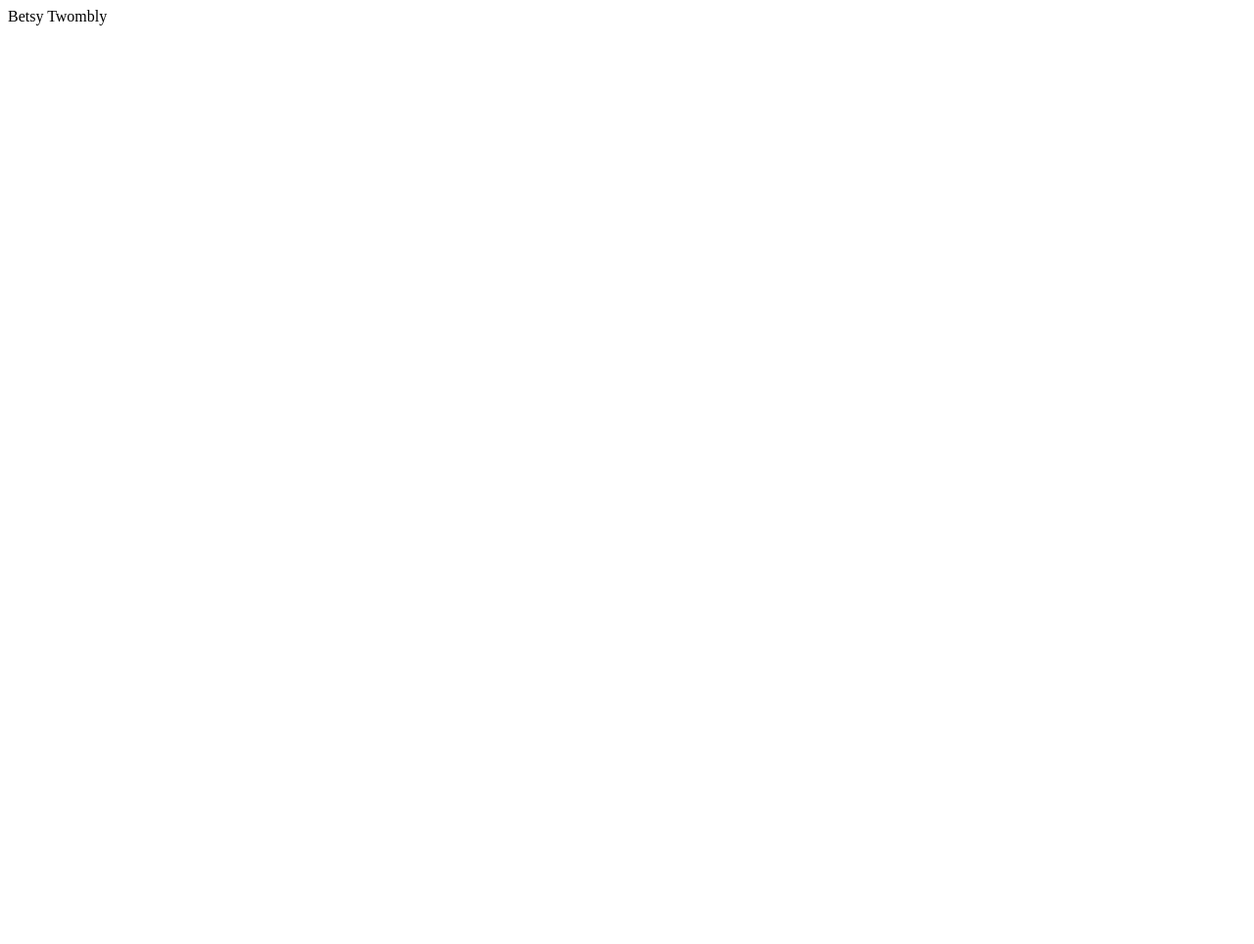
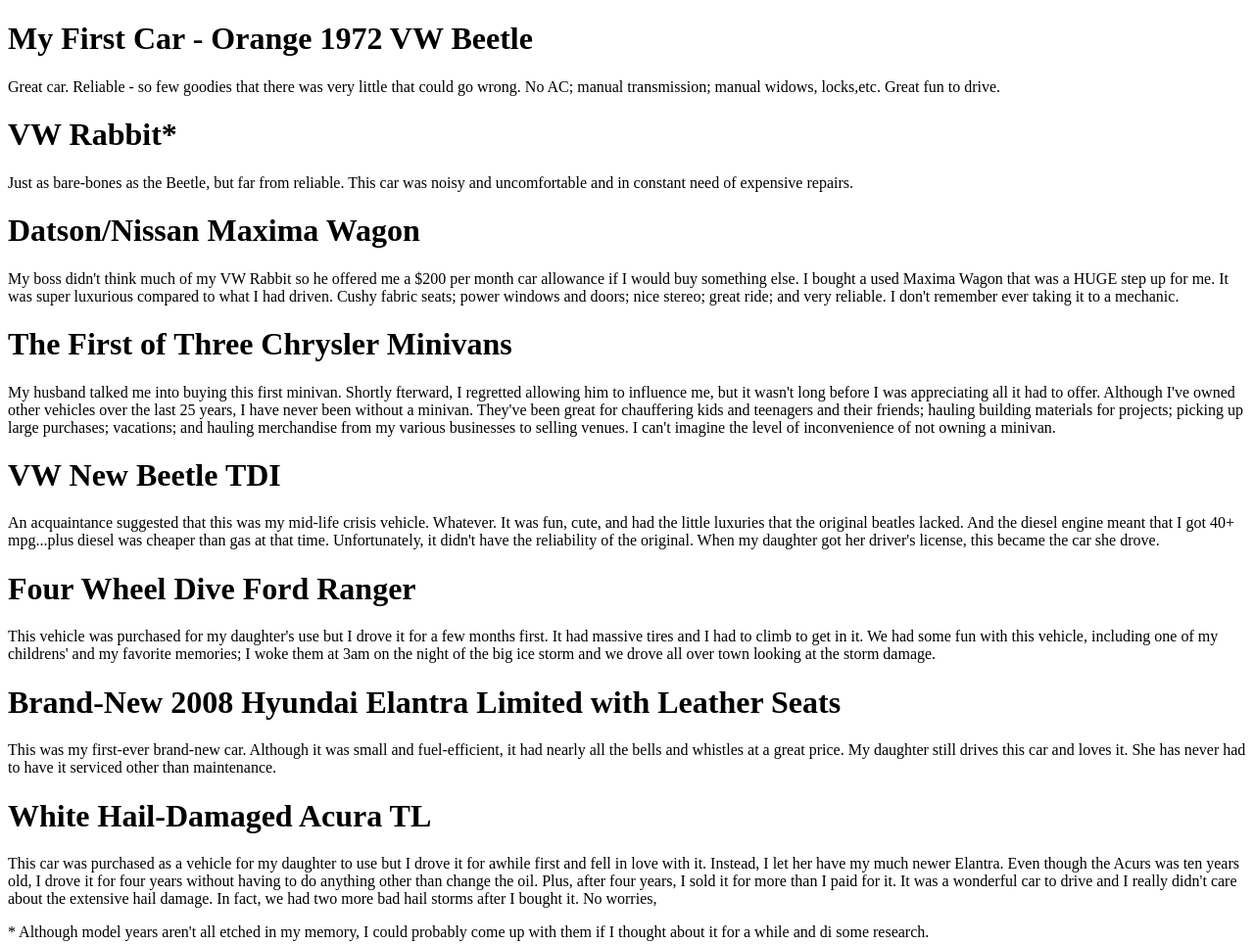
Before and after one commit to betsytwombly/html-me-something, a plain HTML site: page index.html in a window 1280 px wide. Shown: the whole page at 98% size. Before the commit the page ends 800 px from the top, so only its background shows below. Drawn offline with Linux system fonts and the light colour scheme.

Commit message:
Finished text

```diff
--- a/index.html
+++ b/index.html
@@ -1 +1,78 @@
-<p>Betsy Twombly</p>
+<!DOCTYPE html>
+<html>
+    <head>
+        <title>A History of Vehicle Ownership
+            by Betsy Twombly
+        </title>
+    </head>
+     <body>
+         <h1>My First Car - Orange 1972 VW Beetle</h1>
+                <p>Great car. Reliable - so few goodies that there
+                    was very little that could go wrong. No AC; manual
+                    transmission; manual widows, locks,etc. Great fun
+                    to drive.
+        <h1>VW Rabbit*</h1>
+                <p>Just as bare-bones as the Beetle, but far from reliable.
+                    This car was noisy and uncomfortable and in constant
+                    need of expensive repairs.
+        <h1>Datson/Nissan Maxima Wagon</h1>
+                <p>My boss didn't think much  of my VW Rabbit so
+                    he offered me a $200 per month car allowance if
+                    I would buy something else. I bought a used Maxima
+                    Wagon that was a HUGE step up for me. It was super
+                    luxurious compared to what I had driven. Cushy fabric
+                    seats; power windows and doors; nice stereo; great
+                    ride; and very reliable. I don't remember ever taking
+                    it to a mechanic.
+        <h1>The First of Three Chrysler Minivans</h1>
+                <p>My husband talked me into buying this first minivan.
+                    Shortly fterward, I regretted allowing him to influence
+                    me, but it wasn't long before I was appreciating all it had
+                    to offer. Although I've owned other vehicles over the last
+                    25 years, I have never been without a minivan. They've
+                    been great for chauffering kids and teenagers and their
+                    friends; hauling building materials for projects; picking up
+                    large purchases; vacations; and hauling merchandise from my
+                    various businesses to selling venues. I can't imagine the
+                    level of inconvenience of not owning a minivan.
+                    </p>
+        <h1>VW New Beetle TDI</h1>
+                <p>An acquaintance suggested that this was my mid-life crisis
+                    vehicle. Whatever. It was fun, cute, and had the little
+                    luxuries that the original beatles lacked. And the diesel
+                    engine meant that I got 40+ mpg...plus diesel was cheaper
+                    than gas at that time. Unfortunately, it didn't have the
+                    reliability of the original. When my daughter got her driver's
+                    license, this became the car she drove.
+                </p>
+        <h1>Four Wheel Dive Ford Ranger</h1>
+                <p>This vehicle was purchased for my daughter's use but I drove
+                    it for a few months first. It had massive tires and I had to
+                    climb to get in it. We had some fun with this vehicle, including one
+                    of my childrens' and my favorite memories; I woke them at 3am on
+                    the night of the big ice storm and we drove all over town looking
+                    at the storm damage.
+                </p>
+        <h1>Brand-New 2008 Hyundai Elantra Limited with Leather Seats</h1>
+                <p>This was my first-ever brand-new car. Although it was small
+                    and fuel-efficient, it had nearly all the bells and whistles
+                    at a great price. My daughter still drives this car and loves it.
+                    She has never had to have it serviced other than  maintenance.</p>
+                </p>
+        <h1>White Hail-Damaged Acura TL</h1>
+                </p>This car was purchased as a vehicle for my daughter to use
+                but I drove it for awhile first and fell in love with it. Instead, I let
+                her have my much newer Elantra. Even though the Acurs was ten years old,
+                I drove it for four years without having to do anything other than change
+                the oil. Plus, after four years, I sold it for more than I paid for it.
+                It was a wonderful car to drive and I really didn't care about the
+                extensive hail damage. In fact, we had two more bad hail storms after I
+                bought it. No worries,
+                </p>
+   </body>
+     <footer>
+* Although model years aren't all etched in my memory, I could probably come up with them
+if I thought about it for a while and di some research.
+
+     </footer>
+</html>
```
